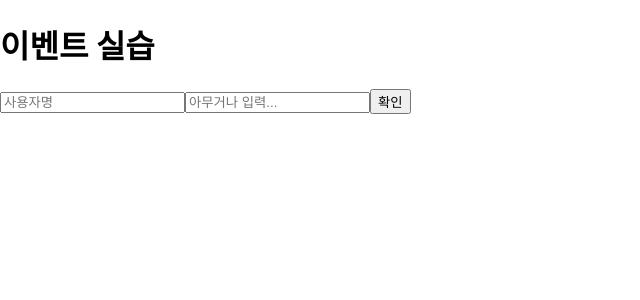
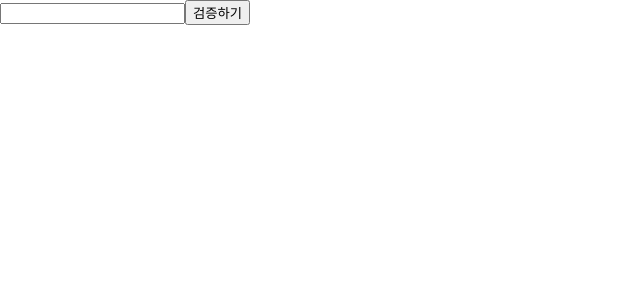
Before and after one commit to JiannKim/hello-react, a React (Create React App) app: page / in a window 1280 px wide. Shown: the top 300 px of the page, without its empty margins (0-640 px from the left). Built offline with nearby package versions, Linux system fonts and the light colour scheme.

Commit message:
:memo: 5장 ref: DOM에 이름 달기 - 5.1 ref는 어떤 상황에서 사용해야 할까?
DOM에 접근하기 실습 & ref를 이용해 DOM을 꼭 사용해야하는 상황 몇가지 정리

```diff
--- /dev/null
+++ b/src/5장.ref:DOM에_이름달기/ValidationSample.css
@@ -0,0 +1,6 @@
+.success {
+    background-color: lightgreen;
+}
+.failure {
+    background-color: lightcoral;
+}
--- /dev/null
+++ b/src/5장.ref:DOM에_이름달기/ValidationSample.js
@@ -0,0 +1,46 @@
+import React, { Component } from 'react';
+import './ValidationSample.css';
+
+// 5.1.1 예제 컴포넌트 생성
+class ValidationSample extends Component {
+  state = {
+    password: '',
+    clicked: false,
+    validated: false,
+  };
+
+  handleChange = (e) => {
+    this.setState({
+      password: e.target.value,
+    });
+  };
+
+  handleButtonClick = () => {
+    this.setState({
+      clicked: true,
+      validated: this.state.password === '0000',
+    });
+  };
+
+  render() {
+    return (
+      <div>
+        <input
+          type="password"
+          value={this.state.password}
+          onChange={this.handleChange}
+          className={
+            this.state.clicked
+              ? this.state.validated
+                ? 'success'
+                : 'failure'
+              : ''
+          }
+        />
+        <button onClick={this.handleButtonClick}>검증하기</button>
+      </div>
+    );
+  }
+}
+
+export default ValidationSample;
--- a/src/App.js
+++ b/src/App.js
@@ -1,9 +1,9 @@
 import './App.css';
-import EventPractice from './4장.이벤트핸들링/EventPractice';
+import ValidationSample from './5장.ref:DOM에_이름달기/ValidationSample';
 
 const App = () => {
-  // 4.2.1.2 App.js에서 EventPractice 렌더링
-  return <EventPractice />;
+  // 5.1.2 App 컴포넌트에서 예제 컴포넌트 렌더링 (* App.js 참조)
+  return <ValidationSample />;
 };
 
 export default App;
```
Also changed, not shown: src/5장.ref:DOM에_이름달기/step1.js (added, +22 -0 lines).
